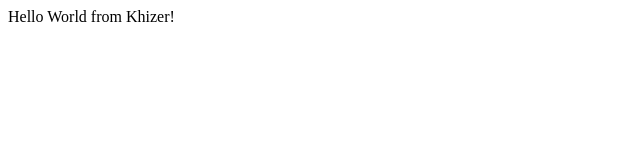
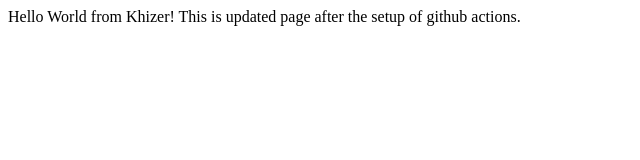
Before and after one commit to khizerkamal/Bootcamp_assignment1, a plain HTML site: page index.html in a window 1280 px wide. Shown: the whole page, without its empty margins (0-640 px from the left). Drawn offline with Linux system fonts and the light colour scheme.

Commit message:
updated index.html

```diff
--- a/index.html
+++ b/index.html
@@ -8,6 +8,7 @@
 <body>
 <div>
     Hello World from Khizer!
+    This is updated page after the setup of github actions.
 </div>
 </body>
 </html>
```
